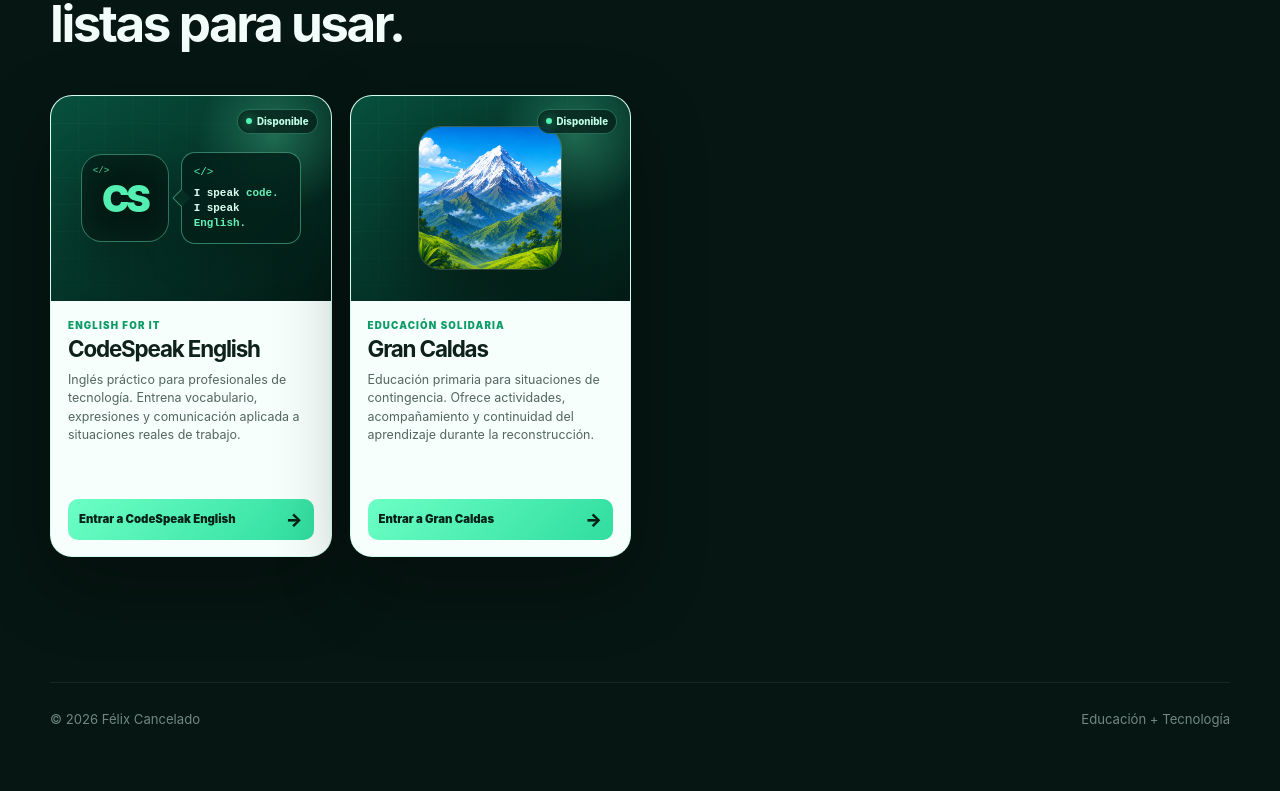
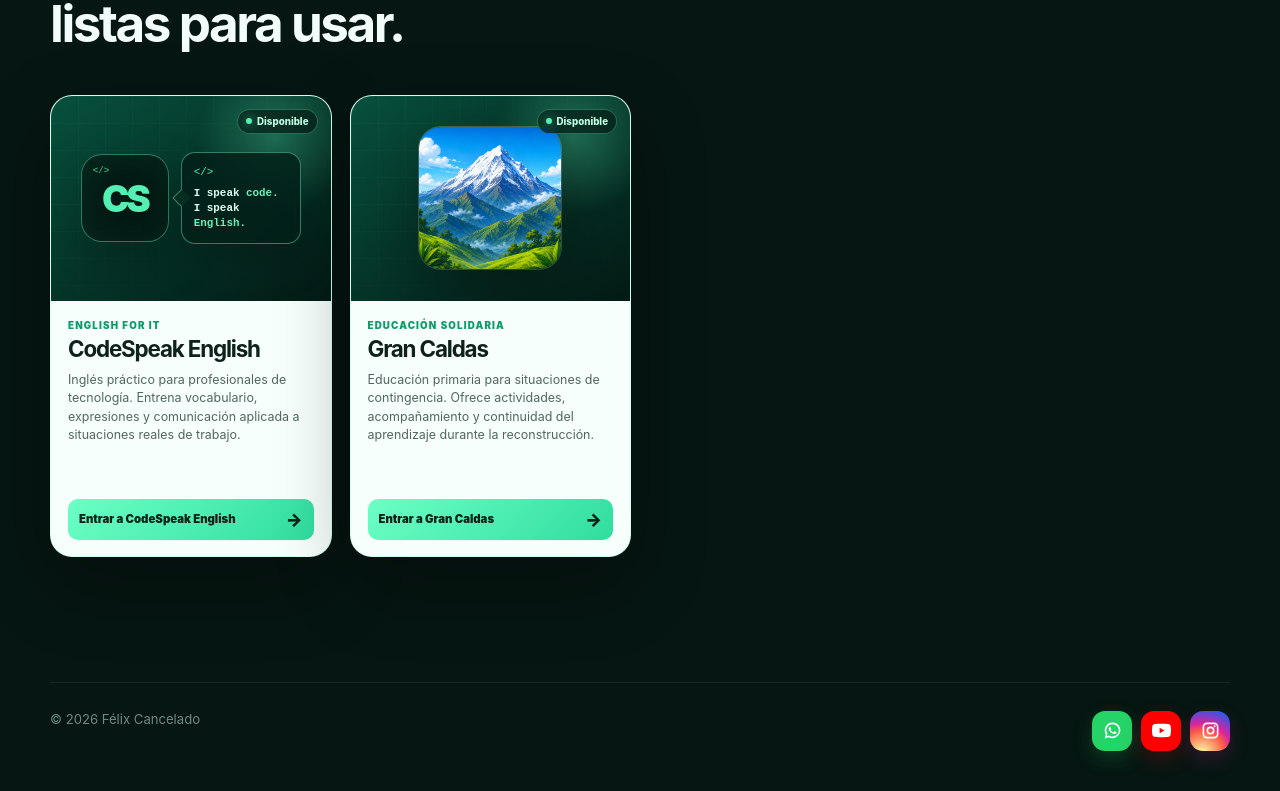
Before and after one commit to felixcancelado-sys/felixcancelado-web, a React (Vite) app: page / in a window 1280 px wide. Shown: the part 975-1766 px from the top of the page. Before the commit the page ends 1742 px from the top, so only its background shows below. Built offline with nearby package versions, Linux system fonts and the light colour scheme; no server answers.

Commit message:
Add branded contact and social footer icons

```diff
--- a/src/App.css
+++ b/src/App.css
@@ -2445,3 +2445,187 @@
     font-size: 0.76rem;
   }
 }
+/* =========================================================
+   CONTACT BRAND ICONS + FOOTER V3
+   ========================================================= */
+
+.contact-channel-main,
+.social-channel-main {
+  min-width: 0;
+  display: flex;
+  align-items: center;
+  gap: 13px;
+}
+
+.contact-channel-copy,
+.social-channel-copy {
+  min-width: 0;
+  display: grid;
+  gap: 3px;
+}
+
+.contact-channel-copy strong,
+.social-channel-copy strong {
+  color: #f3fff9;
+  font-size: 0.92rem;
+  line-height: 1.1;
+}
+
+.contact-channel-copy small,
+.social-channel-copy small {
+  color: #91b8a8;
+  font-size: 0.76rem;
+  line-height: 1.2;
+}
+
+.contact-brand-icon {
+  width: 42px;
+  height: 42px;
+  flex: 0 0 auto;
+  display: grid;
+  place-items: center;
+  border-radius: 13px;
+  color: #ffffff;
+}
+
+.contact-brand-icon svg {
+  width: 21px;
+  height: 21px;
+  display: block;
+}
+
+.contact-brand-email {
+  color: #062118;
+  background: linear-gradient(135deg, #86ffe0, #45e6a6);
+  box-shadow: 0 8px 22px rgba(69, 230, 166, 0.18);
+}
+
+.contact-brand-whatsapp {
+  background: #25d366;
+  box-shadow: 0 8px 22px rgba(37, 211, 102, 0.22);
+}
+
+.contact-brand-youtube {
+  background: #ff0000;
+  box-shadow: 0 8px 22px rgba(255, 0, 0, 0.2);
+}
+
+.contact-brand-instagram {
+  background:
+    radial-gradient(
+      circle at 30% 107%,
+      #fdf497 0%,
+      #fdf497 5%,
+      #fd5949 45%,
+      #d6249f 60%,
+      #285aeb 90%
+    );
+  box-shadow: 0 8px 22px rgba(214, 36, 159, 0.2);
+}
+
+/* FOOTER SOCIAL */
+
+.footer-socials {
+  display: flex;
+  align-items: center;
+  gap: 9px;
+}
+
+.footer-social {
+  width: 40px;
+  height: 40px;
+  flex: 0 0 auto;
+  display: grid;
+  place-items: center;
+  border-radius: 13px;
+  color: #ffffff;
+  text-decoration: none;
+  transition:
+    transform 180ms ease,
+    box-shadow 180ms ease,
+    filter 180ms ease;
+}
+
+.footer-social svg {
+  width: 19px;
+  height: 19px;
+  display: block;
+}
+
+.footer-social:hover {
+  transform: translateY(-3px);
+  filter: brightness(1.05);
+}
+
+.footer-social-whatsapp {
+  background: #25d366;
+  box-shadow: 0 8px 20px rgba(37, 211, 102, 0.2);
+}
+
+.footer-social-youtube {
+  background: #ff0000;
+  box-shadow: 0 8px 20px rgba(255, 0, 0, 0.2);
+}
+
+.footer-social-instagram {
+  background:
+    radial-gradient(
+      circle at 30% 107%,
+      #fdf497 0%,
+      #fdf497 5%,
+      #fd5949 45%,
+      #d6249f 60%,
+      #285aeb 90%
+    );
+  box-shadow: 0 8px 20px rgba(214, 36, 159, 0.2);
+}
+
+@media (max-width: 560px) {
+  .contact-channel-main,
+  .social-channel-main {
+    gap: 10px;
+  }
+
+  .contact-brand-icon {
+    width: 37px;
+    height: 37px;
+    border-radius: 11px;
+  }
+
+  .contact-brand-icon svg {
+    width: 18px;
+    height: 18px;
+  }
+
+  .contact-channel-copy strong,
+  .social-channel-copy strong {
+    font-size: 0.82rem;
+  }
+
+  .contact-channel-copy small,
+  .social-channel-copy small {
+    font-size: 0.68rem;
+  }
+
+  .site-footer {
+    gap: 16px;
+  }
+
+  .footer-socials {
+    width: 100%;
+    display: flex;
+    justify-content: flex-start;
+    gap: 8px;
+  }
+
+  .footer-social {
+    width: 38px;
+    height: 38px;
+    border-radius: 12px;
+  }
+
+  .footer-social svg {
+    width: 18px;
+    height: 18px;
+  }
+}
--- a/src/App.tsx
+++ b/src/App.tsx
@@ -38,6 +38,88 @@ const learningApps: LearningApp[] = [
   },
 ];
 
+function MailIcon() {
+  return (
+    <svg viewBox="0 0 24 24" aria-hidden="true">
+      <path
+        fill="currentColor"
+        d="M3 5h18a1 1 0 0 1 1 1v12a1 1 0 0 1-1 1H3a1 1 0 0 1-1-1V6a1 1 0 0 1 1-1Zm17 2.24-7.45 6.2a1 1 0 0 1-1.1 0L4 7.24V17h16V7.24ZM18.43 7H5.57L12 12.36 18.43 7Z"
+      />
+    </svg>
+  );
+}
+
+function WhatsAppIcon() {
+  return (
+    <svg viewBox="0 0 24 24" aria-hidden="true">
+      <path
+        fill="currentColor"
+        d="M12.04 2A9.84 9.84 0 0 0 3.6 16.91L2 22l5.22-1.54A9.86 9.86 0 1 0 12.04 2Zm0 17.72a7.83 7.83 0 0 1-4-1.1l-.29-.17-3.1.92.95-3.02-.19-.31a7.84 7.84 0 1 1 6.63 3.68Zm4.3-5.87c-.24-.12-1.4-.69-1.62-.77-.22-.08-.38-.12-.54.12-.16.24-.61.77-.74.93-.14.16-.28.18-.52.06-.24-.12-.99-.37-1.89-1.16a7.1 7.1 0 0 1-1.3-1.62c-.14-.24-.02-.36.1-.48.11-.11.24-.28.36-.42.12-.14.16-.24.24-.4.08-.16.04-.3-.02-.42-.06-.12-.54-1.3-.74-1.77-.19-.47-.39-.4-.54-.41h-.46c-.16 0-.42.06-.64.3-.22.24-.84.82-.84 2 0 1.18.86 2.32.98 2.48.12.16 1.69 2.59 4.1 3.63.57.25 1.02.4 1.37.51.58.18 1.1.16 1.52.1.46-.07 1.4-.57 1.6-1.13.2-.56.2-1.04.14-1.14-.06-.1-.22-.16-.46-.28Z"
+      />
+    </svg>
+  );
+}
+
+function YouTubeIcon() {
+  return (
+    <svg viewBox="0 0 24 24" aria-hidden="true">
+      <path
+        fill="currentColor"
+        d="M23.5 6.2a3 3 0 0 0-2.1-2.12C19.53 3.5 12 3.5 12 3.5s-7.53 0-9.4.58A3 3 0 0 0 .5 6.2 31.2 31.2 0 0 0 0 12a31.2 31.2 0 0 0 .5 5.8 3 3 0 0 0 2.1 2.12C4.47 20.5 12 20.5 12 20.5s7.53 0 9.4-.58a3 3 0 0 0 2.1-2.12A31.2 31.2 0 0 0 24 12a31.2 31.2 0 0 0-.5-5.8ZM9.6 15.58V8.42L15.82 12 9.6 15.58Z"
+      />
+    </svg>
+  );
+}
+
+function InstagramIcon() {
+  return (
+    <svg viewBox="0 0 24 24" aria-hidden="true">
+      <path
+        fill="currentColor"
+        d="M7.5 2h9A5.5 5.5 0 0 1 22 7.5v9a5.5 5.5 0 0 1-5.5 5.5h-9A5.5 5.5 0 0 1 2 16.5v-9A5.5 5.5 0 0 1 7.5 2Zm0 2A3.5 3.5 0 0 0 4 7.5v9A3.5 3.5 0 0 0 7.5 20h9a3.5 3.5 0 0 0 3.5-3.5v-9A3.5 3.5 0 0 0 16.5 4h-9Zm9.75 1.5a1.25 1.25 0 1 1 0 2.5 1.25 1.25 0 0 1 0-2.5ZM12 7a5 5 0 1 1 0 10 5 5 0 0 1 0-10Zm0 2a3 3 0 1 0 0 6 3 3 0 0 0 0-6Z"
+      />
+    </svg>
+  );
+}
+
+function FooterSocialLinks() {
+  return (
+    <div className="footer-socials">
+      <a
+        className="footer-social footer-social-whatsapp"
+        href="https://wa.me/5491150514466"
+        target="_blank"
+        rel="noopener noreferrer"
+        aria-label="Contactar por WhatsApp"
+        title="WhatsApp"
+      >
+        <WhatsAppIcon />
+      </a>
+
+      <a
+        className="footer-social footer-social-youtube"
+        href="https://www.youtube.com/@felixcancelado"
+        target="_blank"
+        rel="noopener noreferrer"
+        aria-label="YouTube de Félix Cancelado"
+        title="YouTube"
+      >
+        <YouTubeIcon />
+      </a>
+
+      <a
+        className="footer-social footer-social-instagram"
+        href="https://www.instagram.com/felix.cancelado/"
+        target="_blank"
+        rel="noopener noreferrer"
+        aria-label="Instagram de Félix Cancelado"
+        title="Instagram"
+      >
+        <InstagramIcon />
+      </a>
+    </div>
+  );
+}
 function App() {
   const [isMenuOpen, setIsMenuOpen] = useState(false);
   const [currentHash, setCurrentHash] = useState(window.location.hash || "#inicio");
@@ -177,7 +259,7 @@ function App() {
 
         <footer className="site-footer">
           <span>© {new Date().getFullYear()} Félix Cancelado</span>
-          <span>Educación + Tecnología</span>
+          <FooterSocialLinks />
         </footer>
       </div>
     );
@@ -263,8 +345,19 @@ function App() {
                 <a
                   className="contact-button"
                   href="mailto:felixcancelado@gmail.com"
+                  aria-label="Enviar email a Félix Cancelado"
                 >
-                  <span>felixcancelado@gmail.com</span>
+                  <span className="contact-channel-main">
+                    <span className="contact-brand-icon contact-brand-email">
+                      <MailIcon />
+                    </span>
+
+                    <span className="contact-channel-copy">
+                      <strong>Email</strong>
+                      <small>felixcancelado@gmail.com</small>
+                    </span>
+                  </span>
+
                   <span aria-hidden="true">→</span>
                 </a>
 
@@ -275,7 +368,17 @@ function App() {
                   rel="noopener noreferrer"
                   aria-label="Contactar a Félix Cancelado por WhatsApp"
                 >
-                  <span>WhatsApp · +54 9 11 5051-4466</span>
+                  <span className="contact-channel-main">
+                    <span className="contact-brand-icon contact-brand-whatsapp">
+                      <WhatsAppIcon />
+                    </span>
+
+                    <span className="contact-channel-copy">
+                      <strong>WhatsApp</strong>
+                      <small>+54 9 11 5051-4466</small>
+                    </span>
+                  </span>
+
                   <span aria-hidden="true">→</span>
                 </a>
               </div>
@@ -293,11 +396,19 @@ function App() {
                   href="https://www.youtube.com/@felixcancelado"
                   target="_blank"
                   rel="noopener noreferrer"
+                  aria-label="Ir al canal de YouTube de Félix Cancelado"
                 >
-                  <span>
+                  <span className="social-channel-main">
+                    <span className="contact-brand-icon contact-brand-youtube">
+                      <YouTubeIcon />
+                    </span>
+
+                    <span className="social-channel-copy">
                       <strong>YouTube</strong>
                       <small>@felixcancelado</small>
                     </span>
+                  </span>
+
                   <span aria-hidden="true">→</span>
                 </a>
 
@@ -306,11 +417,19 @@ function App() {
                   href="https://www.instagram.com/felix.cancelado/"
                   target="_blank"
                   rel="noopener noreferrer"
+                  aria-label="Ir al Instagram de Félix Cancelado"
                 >
-                  <span>
+                  <span className="social-channel-main">
+                    <span className="contact-brand-icon contact-brand-instagram">
+                      <InstagramIcon />
+                    </span>
+
+                    <span className="social-channel-copy">
                       <strong>Instagram</strong>
                       <small>@felix.cancelado</small>
                     </span>
+                  </span>
+
                   <span aria-hidden="true">→</span>
                 </a>
               </div>
@@ -320,7 +439,7 @@ function App() {
 
         <footer className="site-footer">
           <span>© {new Date().getFullYear()} Félix Cancelado</span>
-          <span>Educación + Tecnología</span>
+          <FooterSocialLinks />
         </footer>
       </div>
     );
@@ -490,7 +609,7 @@ function App() {
 
       <footer className="site-footer">
           <span>© {new Date().getFullYear()} Félix Cancelado</span>
-        <span>Educación + Tecnología</span>
+          <FooterSocialLinks />
         </footer>
     </div>
   );
```
Lines whose indentation alone changed are shown as unchanged.
